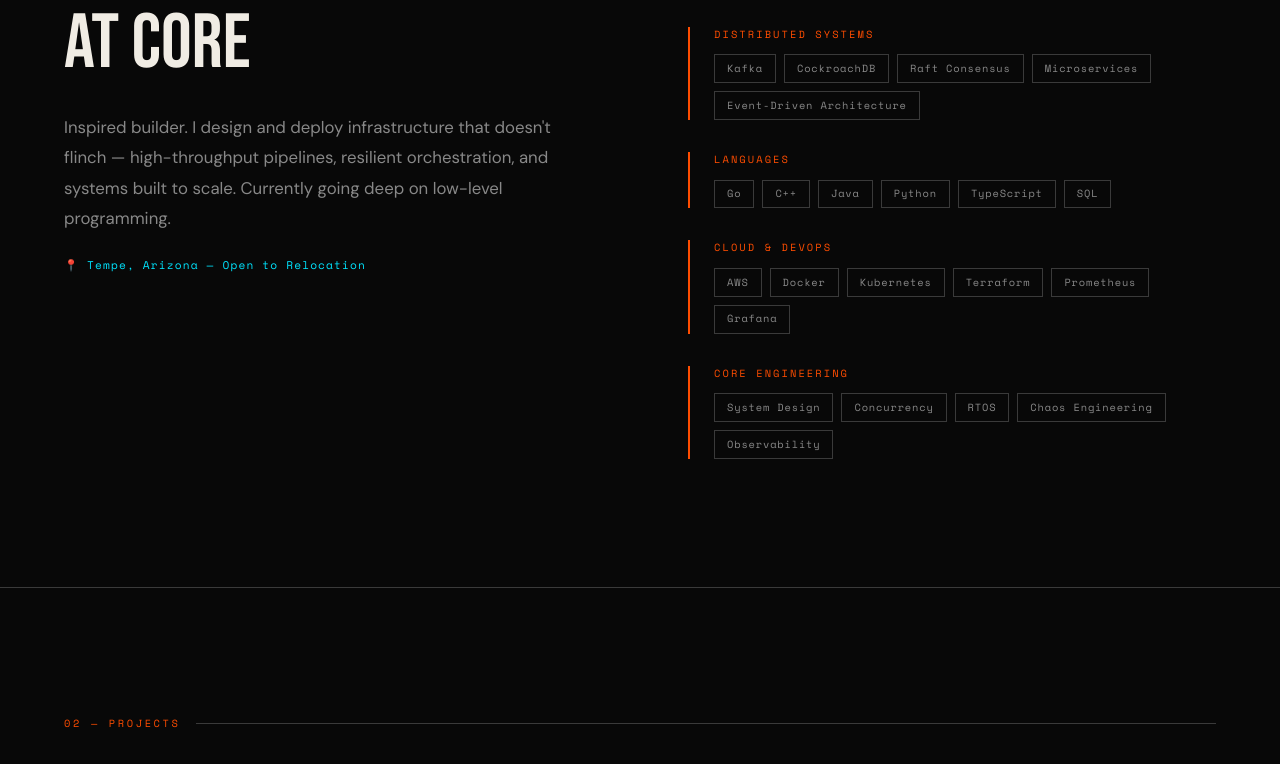
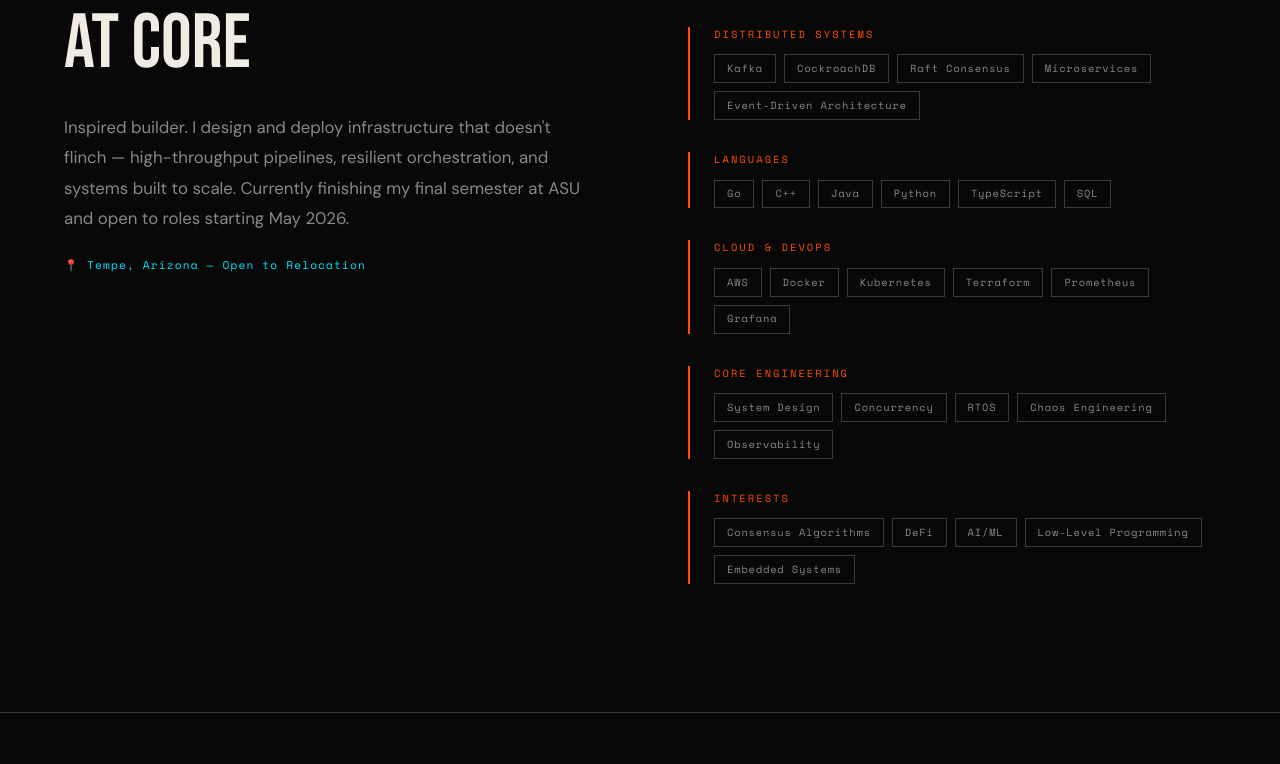
Before and after one commit to akuma496/portfolio, a Next.js app in the folder portfolio/: page / in a window 1280 px wide. Shown: the part 1093-1857 px from the top of the page. Built offline with nearby package versions, Linux system fonts and the light colour scheme.

Commit message:
comments.

```diff
--- a/portfolio/data/portfolio.js
+++ b/portfolio/data/portfolio.js
@@ -1,7 +1,11 @@
+// ============================================================
+//  YOUR CONTENT — Edit this file to update everything on site
+// ============================================================
+
 export const personal = {
   name: "Aditya Kumar",
   tagline: "Distributed Systems Engineer",
-  bio: "Inspired builder. I design and deploy infrastructure that doesn't flinch — high-throughput pipelines, resilient orchestration, and systems built to scale. Currently going deep on low-level programming.",
+  bio: "Inspired builder. I design and deploy infrastructure that doesn't flinch — high-throughput pipelines, resilient orchestration, and systems built to scale. Currently finishing my final semester at ASU and open to roles starting May 2026.",
   location: "Tempe, Arizona",
   openToRelocation: true,
   email: "aditya1151999@gmail.com",
@@ -11,8 +15,8 @@
 };
 
 export const awards = [
+  { emoji: "🥇", title: "Hacks for Humanity 2025", subtitle: "1st Place" },
   { emoji: "🏆", title: "HackASU 2025", subtitle: "3rd Place — DeFi Track" },
-  { emoji: "🥇", title: "Hacks for Humanity 2025", subtitle: "1st Place" },
 ];
 
 export const stack = [
@@ -32,6 +36,10 @@
     category: "Core Engineering",
     tags: ["System Design", "Concurrency", "RTOS", "Chaos Engineering", "Observability"],
   },
+  {
+    category: "Interests",
+    tags: ["Consensus Algorithms", "DeFi", "AI/ML", "Low-Level Programming", "Embedded Systems"],
+  },
 ];
 
 export const projects = [
@@ -50,7 +58,7 @@
     stack: ["Go", "Kafka", "CockroachDB", "Prometheus", "Grafana", "Rust"],
     date: "Sept – Dec 2025",
     github: "https://github.com/akuma496",
-    live: null, // ← add a live URL if you have one
+    live: null,
     badge: null,
   },
   {
@@ -62,7 +70,7 @@
     highlights: [
       "Scaled to 4,000+ users via strict JIT provisioning + automated decommissioning",
       "Bypassed GitHub API limits via multithreaded local git-tree traversal for 100-day commit analysis",
-      "Sub-ms lookups via composite-hash indexing (userid × commit) in MongoDB",
+      "Sub-ms lookups via composite-hash indexing (userid x commit) in MongoDB",
       "Real-time results streamed via WebSockets to reactive Vue.js dashboard",
     ],
     stack: ["Java", "Python", "MongoDB", "Docker", "Vue.js", "WebSockets"],
@@ -88,4 +96,22 @@
     live: null,
     badge: "🏆 3rd Place",
   },
+  //
+  //{
+  //  id: "dementia-app",
+  //  num: "04",
+  //  title: "Dementia Care Mobile Application",
+  //  description:
+  //    "Faculty capstone project — a mobile application designed to support dementia patients with memory, daily routines, and caregiver communication. Built with a focus on accessibility and compassionate UX.",
+  //  highlights: [
+  //    "Faculty-sponsored capstone project addressing real-world healthcare accessibility",
+  //    "Designed for dementia patients — prioritizing simplicity, large UI elements, and low cognitive load",
+  //    "Caregiver dashboard for monitoring patient activity and sending reminders",
+  //  ],
+  //  stack: ["React Native", "Node.js", "Firebase"],
+  //  date: "2025 – 2026",
+  //  github: null, // ← add when public
+  // live: null,
+  //  badge: "In Progress",
+  //},
 ];
```
